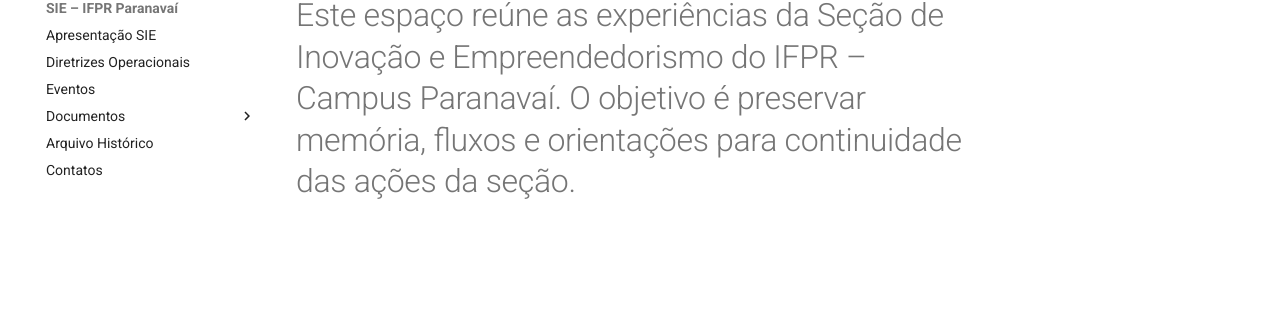
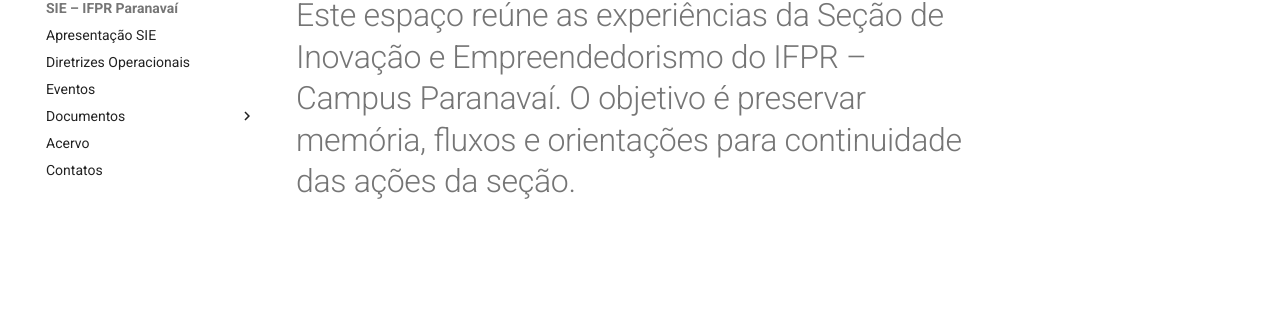
Before and after one commit to ifpr-sie-paranavai/dossie, an MkDocs documentation site: the page built from docs/index.md, in a window 1280 px wide. Shown: the part 103-430 px from the top of the page. Built offline with MkDocs 1.6.1 and Material for MkDocs 9.7.7, drawn with Linux system fonts in a browser that asks for light colours.

Commit message:
Update mkdocs.yml

```diff
--- a/mkdocs.yml
+++ b/mkdocs.yml
@@ -14,5 +14,5 @@ nav:
       - Visão Geral: documentos.md
       - 2025: docs2025.md
       - 2026: docs2026.md
-  - Arquivo Histórico: historico.md
+  - Acervo: historico.md
   - Contatos: contatos.md
```
